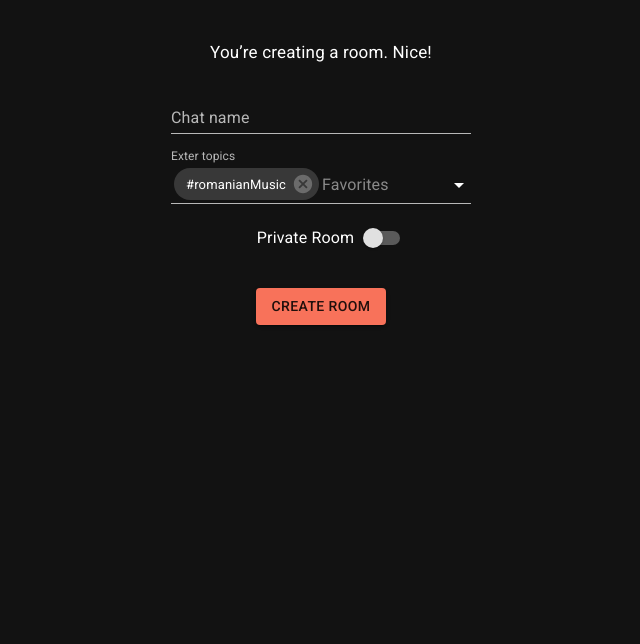
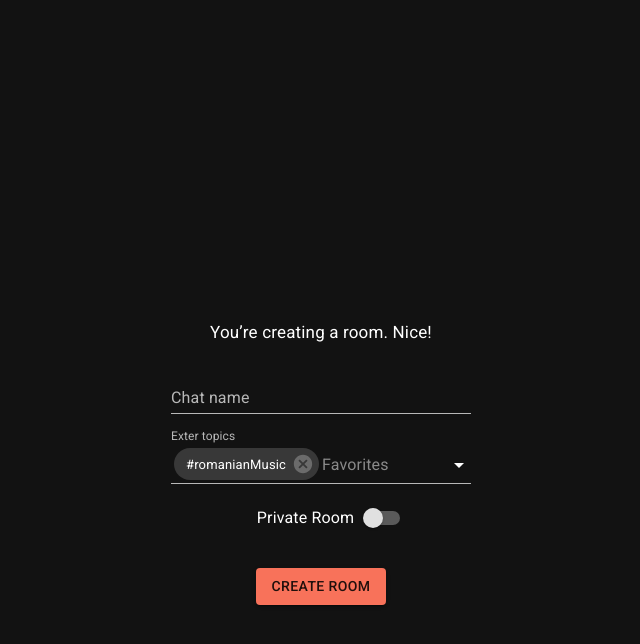
Before and after one commit to axbg/interchat, a React (Create React App) app in the folder front/: page /create-room in a window 1280 px wide. Shown: the top 644 px of the page, without its empty margins (319-959 px from the left). Built offline with nearby package versions, Linux system fonts and the light colour scheme.

Commit message:
Fix margin top

```diff
--- a/front/src/pages/create-room/CreateRoom.js
+++ b/front/src/pages/create-room/CreateRoom.js
@@ -52,7 +52,7 @@ export const CreateRoom = () => {
     ];
 
     return (
-        <Box m={5}>
+        <Box m={40}>
             <Container>
                 <div className='form'>
                     <Typography sx={{ fontSize: 17 }} align="center" gutterBottom>
```
